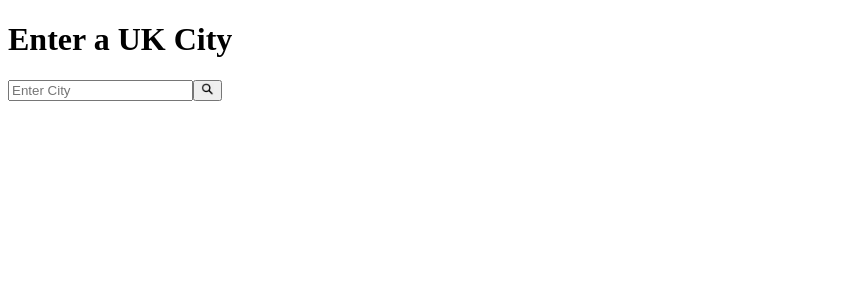
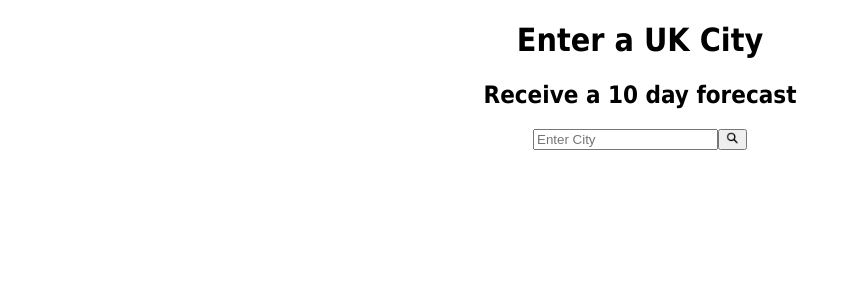
Before and after one commit to robj2e/My-First-React-App, a React (Create React App) app: page / in a window 1280 px wide. Shown: the top 300 px of the page, without its empty margins (0-852 px from the left). Built offline with nearby package versions, Linux system fonts and the light colour scheme.

Commit message:
improvements No.1 - refactoring code and bug fixes involving DOM elements post search

```diff
--- a/public/index.html
+++ b/public/index.html
@@ -1,40 +1,13 @@
 <!DOCTYPE html>
 <html lang="en">
 <head>
-    <meta charset="utf-8">
-    <meta name="viewport" content="width=device-width, initial-scale=1, shrink-to-fit=no">
-    <meta name="theme-color" content="#000000">
-    <!--
-      manifest.json provides metadata used when your web app is added to the
-      homescreen on Android. See https://developers.google.com/web/fundamentals/engage-and-retain/web-app-manifest/
-    -->
-    <link rel="manifest" href="%PUBLIC_URL%/manifest.json">
-    <link rel="shortcut icon" href="%PUBLIC_URL%/favicon.ico">
-    <!--
-      Notice the use of %PUBLIC_URL% in the tags above.
-      It will be replaced with the URL of the `public` folder during the build.
-      Only files inside the `public` folder can be referenced from the HTML.
-
-      Unlike "/favicon.ico" or "favicon.ico", "%PUBLIC_URL%/favicon.ico" will
-      work correctly both with client-side routing and a non-root public URL.
-      Learn how to configure a non-root public URL by running `npm run build`.
-    -->
+  <meta charset="UTF-8">
+  <meta name="viewport" content="width=device-width, initial-scale=1.0">
+  <meta http-equiv="X-UA-Compatible" content="ie=edge">
   <title>React App</title>
 </head>
 <body>
-    <noscript>
-      You need to enable JavaScript to run this app.
-    </noscript>
+  <!-- The entire React App is placed within this <div> DOM element below (shown in index.js)-->
   <div id="root"></div>
-    <!--
-      This HTML file is a template.
-      If you open it directly in the browser, you will see an empty page.
-
-      You can add webfonts, meta tags, or analytics to this file.
-      The build step will place the bundled scripts into the <body> tag.
-
-      To begin the development, run `npm start` or `yarn start`.
-      To create a production bundle, use `npm run build` or `yarn build`.
-    -->
 </body>
 </html>
--- a/src/components/ForecastsList.js
+++ b/src/components/ForecastsList.js
@@ -7,6 +7,7 @@ const TitleStyle = styled.h2`
   color: black;
   text-align: center;
   font-family: Tahoma;
+  margin-top:45px;
 `
 const TileContainerStyle = styled.div`
   display: flex;
@@ -14,18 +15,23 @@ const TileContainerStyle = styled.div`
   height: 160px;
 
 `
+const cityCapitalised = (cityname) => {
+  return cityname.charAt(0).toUpperCase() + cityname.slice(1)
+}
 
-const ForecastsList = ({forecast}) => (
+const ForecastsList = ({forecast, searchedCity}) => {
+  return (
     <div>
       <div>
-      <TitleStyle>10 Day Forecast</TitleStyle>
+        <TitleStyle>{`${cityCapitalised(searchedCity)}, UK`}</TitleStyle>
       </div>
       <TileContainerStyle>
         {forecast.map((f, index) => (
-        <WeatherTile forecast={f} />
+          <WeatherTile forecast={f} key={index} />
         ))}
       </TileContainerStyle>
     </div>
   )
+}
 
 export default ForecastsList
--- a/src/components/WeatherTile.js
+++ b/src/components/WeatherTile.js
@@ -65,6 +65,7 @@ text-align: center;
 padding-bottom: 5px;
 font-weight: bold;
 font-size: 21px;
+font-family: Tahoma;
 `
 
 const TempLo = styled.p`
@@ -74,10 +75,12 @@ top: 4px;
 margin: 0px;
 text-align: center;
 font-size: 16px;
-
+font-family: Tahoma;
 `
 
-const WeatherTile = ({forecast}) => (
+const WeatherTile = (props) => {
+  const {forecast} = props
+  return (
     <StyledWeatherTile>
       <TileDate>{forecast.date}</TileDate>
       <TileImage src={whichWeatherPic(forecast)} />
@@ -85,5 +88,6 @@ const WeatherTile = ({forecast}) => (
       <TempLo>{ Math.round((Number(forecast.low) - 32) * 0.5555) }&deg;C</TempLo>
     </StyledWeatherTile>
   )
+}
 
 export default WeatherTile
--- a/src/components/weather-container.js
+++ b/src/components/weather-container.js
@@ -3,14 +3,20 @@ import request from 'request-promise'
 import WeatherForm from './weather-form'
 import WeatherTable from './weather-table'
 import ForecastsList from './ForecastsList'
-// import WeatherTableRow from './components/weather-table-row'
+import styled from 'styled-components'
 
+const ErrorMessage = styled.p`
+  text-align: center;
+  font-family: Tahoma;
+  font-weight: bold;
+`
 class WeatherContainer extends React.Component {
   constructor (props) {
     super(props)
     this.state = {
       pending: false,
       city: '',
+      searchedCity: '',
       forecast: null,
       error: false
     }
@@ -19,28 +25,29 @@ class WeatherContainer extends React.Component {
   }
 
   handleChange (event) {
-    console.log(event.target.value)
     this.setState({city: event.target.value})
   }
 
   async onSubmit (event) {
     event.preventDefault()
-    this.setState({pending: true})
-    this.setState({error: false})
-
+    this.setState({
+      pending: true,
+      error: false,
+      forecast: null
+    })
     await request({
       method: 'GET',
       uri: `https://query.yahooapis.com/v1/public/yql?q=select%20*%20from%20weather.forecast%20where%20woeid%20in%20(select%20woeid%20from%20geo.places(1)%20where%20text%3D%22${this.state.city}%2C%20uk%22)&format=json&env=store%3A%2F%2Fdatatables.org%2Falltableswithkeys`,
       json: true
     }).then(response => {
-      this.setState({pending: false})
+      this.setState({pending: false, searchedCity: this.state.city})
       if (response.query.count > 0) {
         this.setState({forecast: response.query.results.channel.item.forecast})
       } else {
         this.setState({error: 'Request invalid, Please enter a valid city name'})
       }
     }).catch(err => {
-      this.setState({pending: false})
+      this.setState({pending: false, error: err})
       console.log(err)
     })
   }
@@ -51,11 +58,11 @@ class WeatherContainer extends React.Component {
         <WeatherForm handleChange={this.handleChange} handleSubmit={this.onSubmit} value={this.state.city} />
         {this.state.forecast ? (
           <div>
+            <ForecastsList forecast={this.state.forecast} searchedCity={this.state.searchedCity} />
             <WeatherTable forecast={this.state.forecast} />
-            <ForecastsList forecast={this.state.forecast} />
           </div>
         ) : (
-          <p>{this.state.error}</p>
+          <ErrorMessage>{this.state.error}</ErrorMessage>
         )}
       </div>
     )
--- a/src/components/weather-form.js
+++ b/src/components/weather-form.js
@@ -1,32 +1,33 @@
 import React from 'react'
 import MagGlass from '../images/searchmagnify.png'
+import styled from 'styled-components'
 
-// class WeatherForm extends React.Component {
-//   constructor (props) {
-//     super(props)
-//     console.log(props)
-//   }
+const TableHeader = styled.h1`
+    text-align:center;
+    font-family: Tahoma;
+`
 
-//   render () {
-//     return (
-//       <div>
-//         <input type='text' name='city' value={this.props.value} onChange={this.props.handleChange} />
-//         <button type='button' onClick={this.props.handleClick}>Fetch Weather</button>
-//       </div>
-//     )
-//   }
-// }
+const TableHeader2 = styled.h2`
+    text-align:center;
+    font-family: Tahoma;
+    `
+
+const StyledForm = styled.div`
+    text-align: center;
+`
 
 export default (props) => {
+  const {handleSubmit, value, handleChange} = props
   return (
-    <div>
-      <h1>Enter a UK City</h1>
-      <form onSubmit={props.handleSubmit}>
-        <input type='text' name='city' placeholder='Enter City' value={props.value} onChange={props.handleChange} />
+    <StyledForm>
+      <TableHeader>Enter a UK City</TableHeader>
+      <TableHeader2>Receive a 10 day forecast</TableHeader2>
+      <form onSubmit={handleSubmit}>
+        <input type='text' name='city' placeholder='Enter City' value={value} onChange={handleChange} />
         <button type='submit'>
           <img src={MagGlass} alt='' height='13' align='top' />
         </button>
       </form>
-    </div>
+    </StyledForm>
   )
 }
--- a/src/components/weather-table-data.js
+++ b/src/components/weather-table-data.js
@@ -1,6 +1,7 @@
 import React from 'react'
 
-export default ({ forecast }) => {
+export default (props) => {
+  const {forecast} = props
   return (
     <tbody>
       {forecast.map((forecast, index) => (
--- a/src/components/weather-table.js
+++ b/src/components/weather-table.js
@@ -1,20 +1,21 @@
 import React from 'react'
 import WeatherTableRow from './weather-table-row'
 import WeatherTableData from './weather-table-data'
+import styled from 'styled-components'
 
-// class WeatherTable extends React.Component {
-//   render () {
+const Table = styled.table`
+    margin-top: 30px;
+    text-align: center;
+`
 
-//   }
-// }
-
-export default ({forecast}) => {
+export default (props) => {
+  const {forecast} = props
   return (
-    <table>
+    <Table>
       <thead>
         <WeatherTableRow />
       </thead>
       <WeatherTableData forecast={forecast} />
-    </table>
+    </Table>
   )
 }
--- a/src/index.js
+++ b/src/index.js
@@ -3,5 +3,7 @@ import ReactDOM from 'react-dom'
 import App from './App'
 import registerServiceWorker from './registerServiceWorker'
 
+// This ReactDOM.render element places the App component exported from App.js within the div named 'root' in index.html and renders it to display.
+
 ReactDOM.render(<App />, document.getElementById('root'))
 registerServiceWorker()
```
Lines whose indentation alone changed are shown as unchanged.
